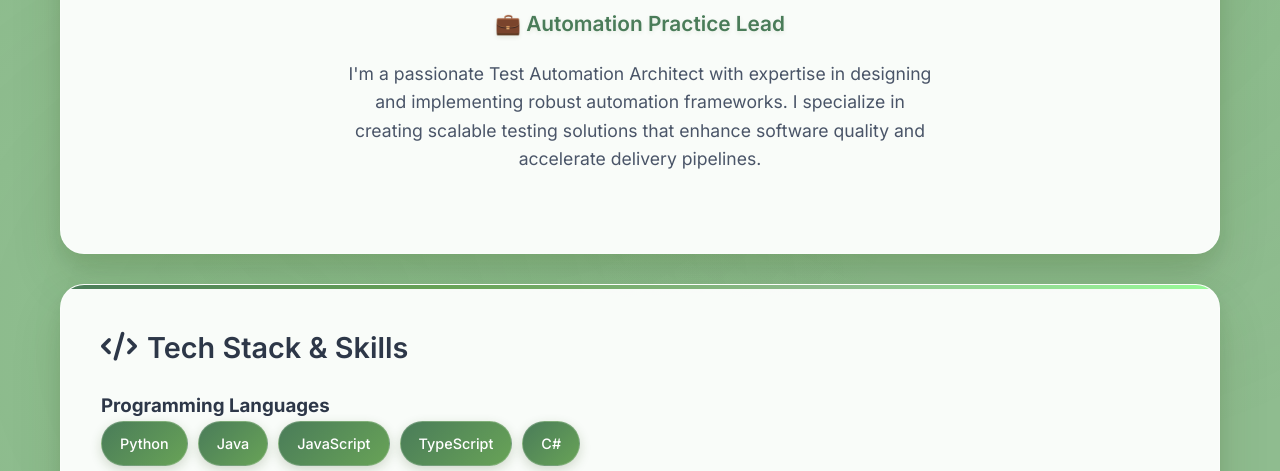
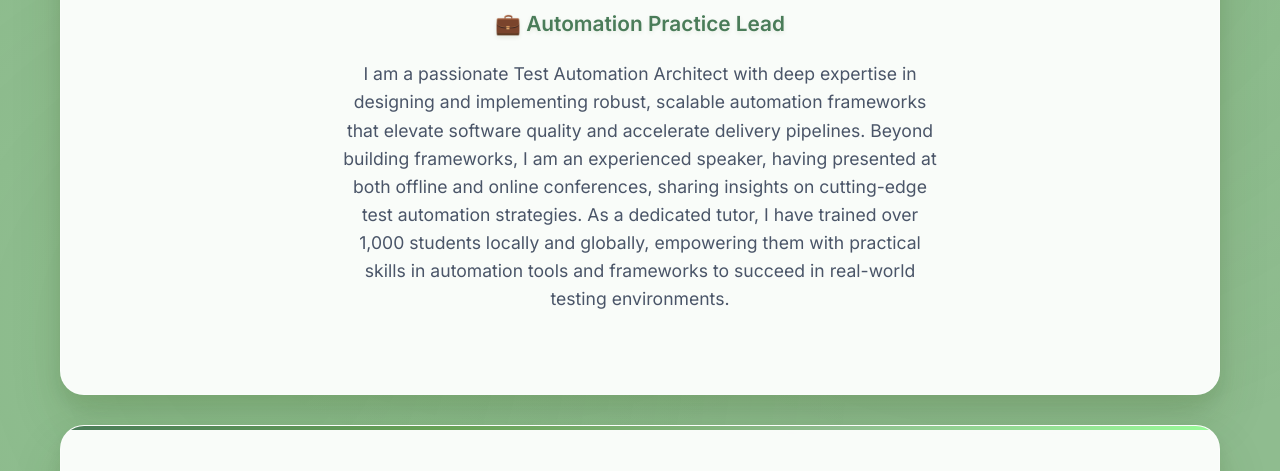
Before and after one commit to haripandalangatt/myprofile, a plain HTML site: page index.html in a window 1280 px wide. Shown: the part 298-769 px from the top of the page. Drawn offline with Linux system fonts and the light colour scheme.

Commit message:
Update index.html

```diff
--- a/index.html
+++ b/index.html
@@ -614,8 +614,9 @@
                 <h1 class="name">Harish Pandalangatt</h1>
                 <h2 class="title">💼 Automation Practice Lead</h2>
                 <p class="description">
-                    I'm a passionate Test Automation Architect with expertise in designing and implementing robust automation frameworks.
-                    I specialize in creating scalable testing solutions that enhance software quality and accelerate delivery pipelines.
+                   I am a passionate Test Automation Architect with deep expertise in designing and implementing robust, scalable automation frameworks that elevate software quality and accelerate delivery pipelines.
+    Beyond building frameworks, I am an experienced speaker, having presented at both offline and online conferences, sharing insights on cutting-edge test automation strategies.
+    As a dedicated tutor, I have trained over 1,000 students locally and globally, empowering them with practical skills in automation tools and frameworks to succeed in real-world testing environments.
                 </p>
             </div>
         </div>
```
